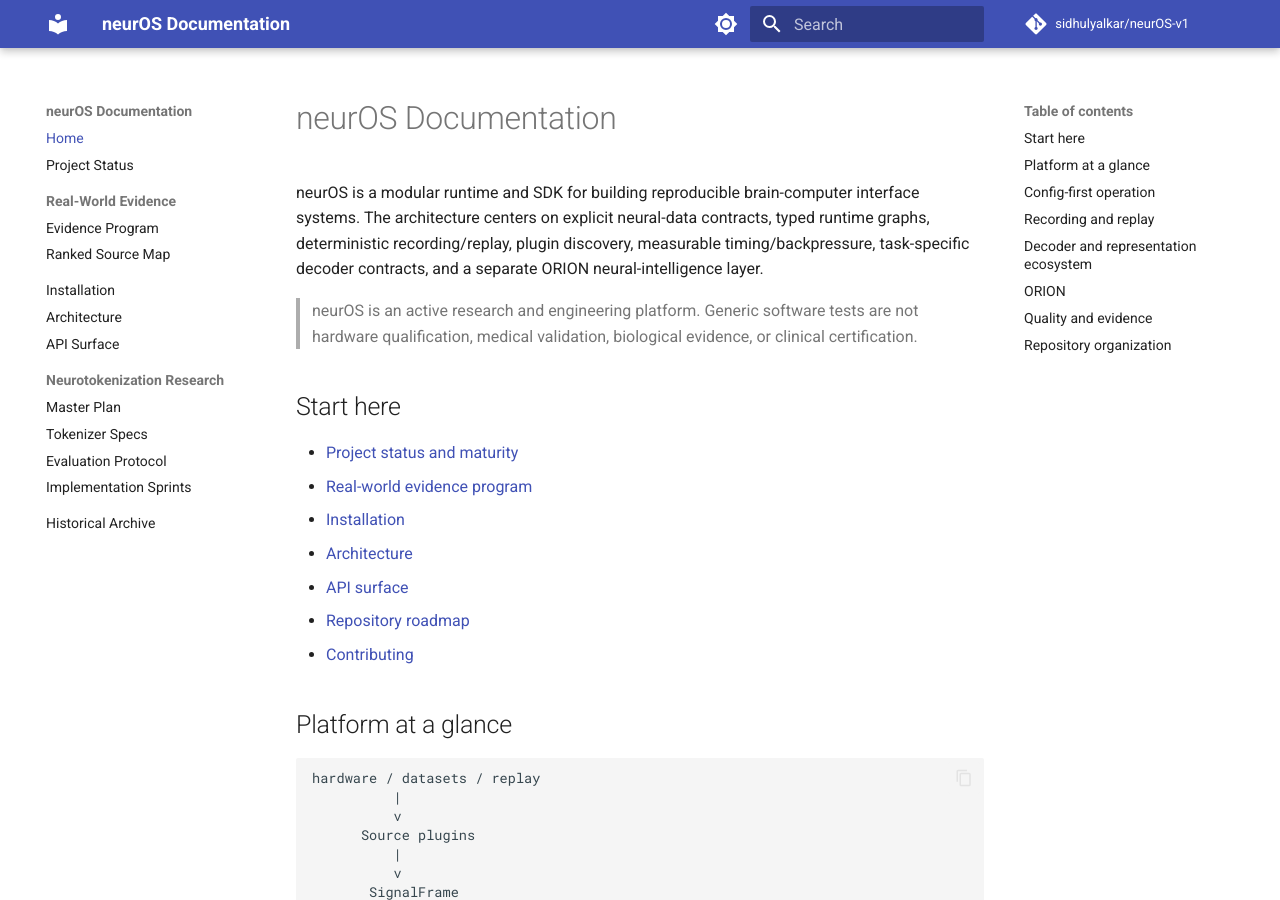
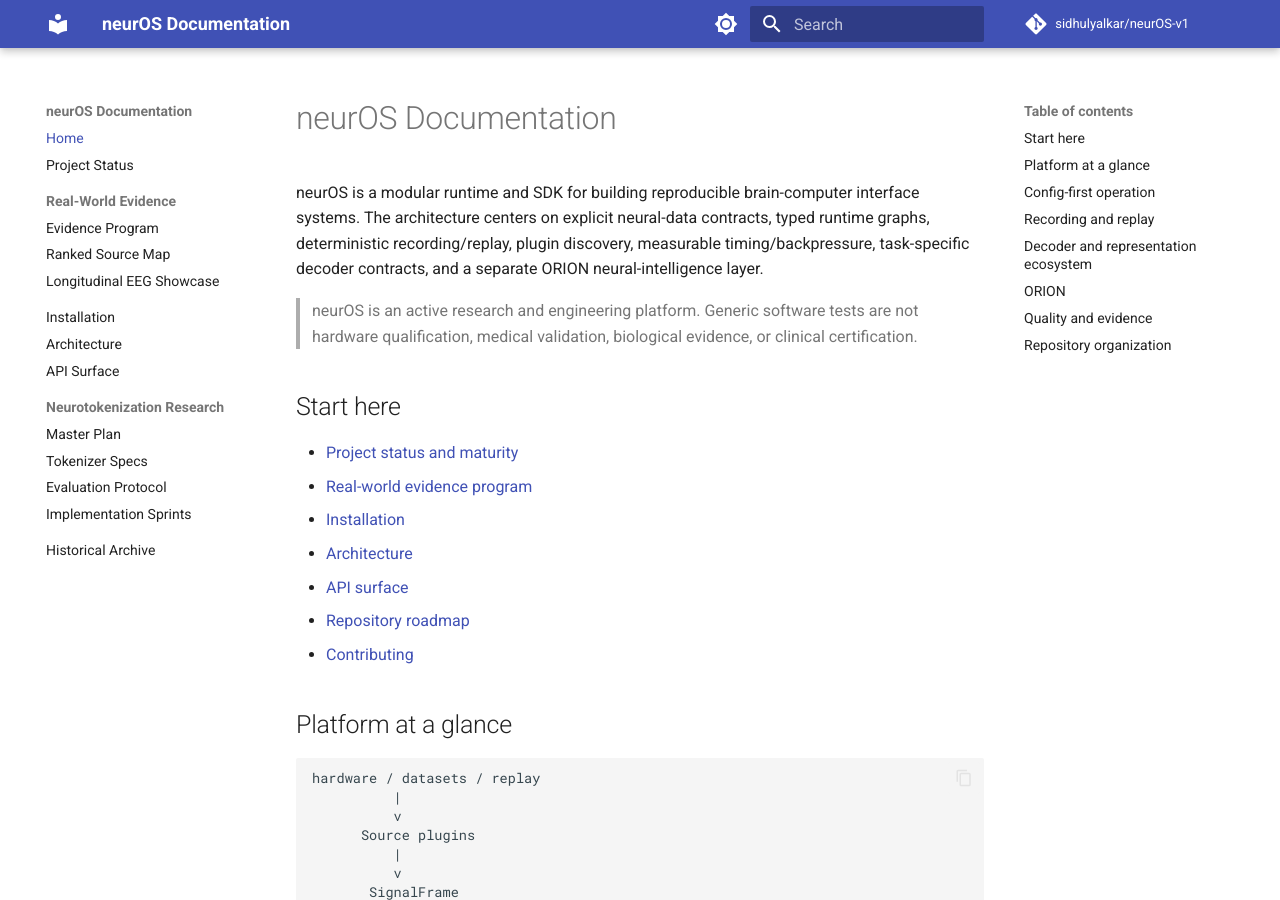
Before and after one commit to sidhulyalkar/neurOS-v1, an MkDocs documentation site: the page built from docs/index.md, in a window 1280 px wide and 900 px high. Built offline with MkDocs 1.6.1 and Material for MkDocs 9.7.7, drawn with Linux system fonts in a browser that asks for light colours; comment, search, counter and statistics services are not loaded.

Commit message:
docs: surface longitudinal EEG showcase

```diff
--- a/mkdocs.yml
+++ b/mkdocs.yml
@@ -55,6 +55,7 @@ nav:
   - Real-World Evidence:
       - Evidence Program: REAL_WORLD_EVIDENCE.md
       - Ranked Source Map: EVIDENCE_SOURCE_MAP.md
+      - Longitudinal EEG Showcase: LONGITUDINAL_EEG_SHOWCASE.md
   - Installation: getting-started/installation.md
   - Architecture: ARCHITECTURE.md
   - API Surface: API_REFERENCE.md
```
